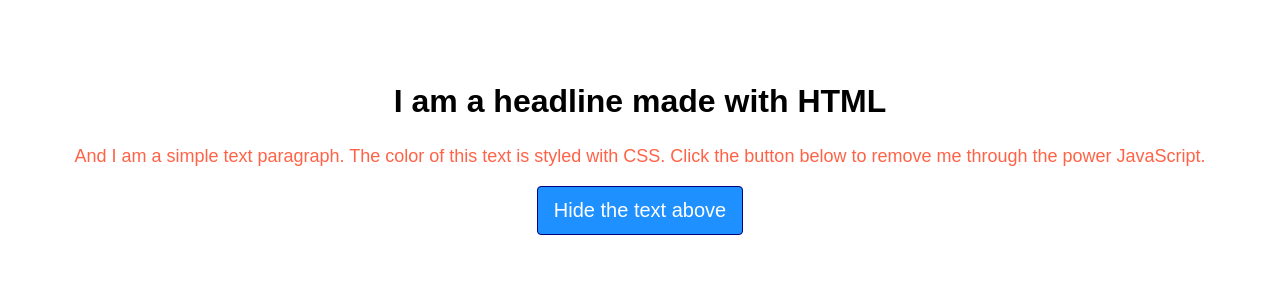
After one commit to ParthGuptaZignuts/django-practice, a Django app: template templates/SecondFile.html in a window 1280 px wide. The commit adds this page. Shown: the top 300 px of the page. Run offline with Django 5.2, Linux system fonts and the light colour scheme; the template is opened without the code that fills it, so the values that code supplies are empty.

Commit message:
created the static folder => static folder is the folder where all the css and js files are kept and to call the static folder we need to mention it in settings.py so that it can work properly

```diff
--- a/learningDjango/settings.py
+++ b/learningDjango/settings.py
@@ -121,3 +121,7 @@ STATIC_URL = 'static/'
 # https://docs.djangoproject.com/en/5.0/ref/settings/#default-auto-field
 
 DEFAULT_AUTO_FIELD = 'django.db.models.BigAutoField'
+
+STATICFILES_DIRS = [
+  BASE_DIR,"static"
+]
--- a/learningDjango/urls.py
+++ b/learningDjango/urls.py
@@ -16,12 +16,12 @@ Including another URLconf
 """
 from django.contrib import admin
 from django.urls import path
-from learningDjango.views import aboutUs,contactUs,course ,home
+from learningDjango.views import aboutUs, contactUs, course, home
 
 urlpatterns = [
     path('admin/', admin.site.urls),
-    path('',home),
-    path('about-us/',aboutUs),
-    path('contactUs/',contactUs),
-    path('course/<course_id>', course)
+    path('', home, name='home'),
+    path('about-us/', aboutUs, name='about_us'),
+    path('contact-us/', contactUs, name='contact_us'),
+    path('course/<int:course_id>/', course, name='course')
 ]
--- /dev/null
+++ b/static/css/style.css
@@ -0,0 +1,30 @@
+body {
+	font-family: sans-serif;
+	text-align: center;
+	padding: 3rem;
+	font-size: 1.125rem;
+	line-height: 1.5;
+	transition: all 725ms ease-in-out;
+}
+
+h1 {
+	font-size: 2rem;
+	font-weight: bolder;
+	margin-bottom: 1rem;
+}
+
+p {
+	margin-bottom: 1rem;
+	color: tomato;
+}
+
+button {
+	cursor: pointer;
+	appearance: none;
+	border-radius: 4px;
+	font-size: 1.25rem;
+	padding: 0.75rem 1rem;
+	border: 1px solid navy;
+	background-color: dodgerblue;
+	color: white;
+}
--- /dev/null
+++ b/static/js/index.js
@@ -0,0 +1,6 @@
+document.querySelector("button").addEventListener("click", function () {
+  var paragraphs = document.querySelectorAll("p");
+  paragraphs.forEach(function (paragraph) {
+    paragraph.style.opacity = 0;
+  });
+});
--- /dev/null
+++ b/templates/SecondFile.html
@@ -0,0 +1,15 @@
+<!DOCTYPE html>
+<html lang="en">
+<head>
+  <meta charset="UTF-8">
+  <meta name="viewport" content="width=device-width, initial-scale=1.0">
+  <title>Document</title>
+  <link rel="stylesheet" href="/static/css/style.css">
+  <script src="/static/js/index.js" defer></script>
+</head>
+<body>
+  <h1>I am a headline made with HTML</h1>
+<p>And I am a simple text paragraph. The color of this text is styled with CSS. Click the button below to remove me through the power JavaScript.</p>
+<button>Hide the text above</button>
+</body>
+</html>
```
Also changed, not shown: learningDjango/views.py (+14 -8 lines), templates/index.html (+28 -9 lines).
